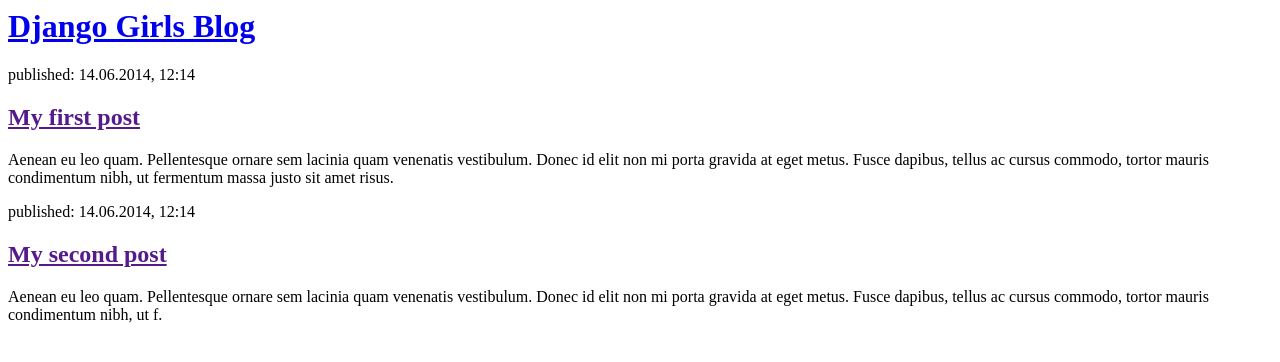
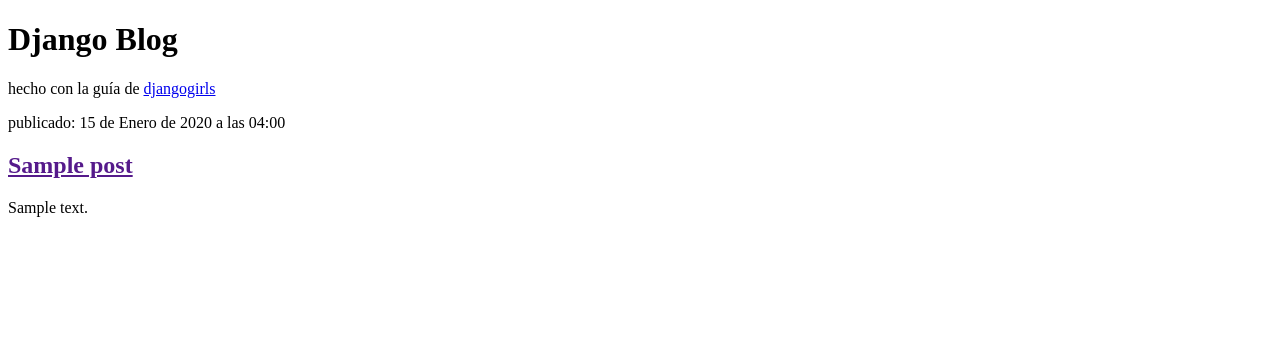
Before and after one commit to NibboNi/my-first-blog, a Django app: page / in a window 1280 px wide. Shown: the top 362 px of the page. Run offline with Django 5.2, Linux system fonts and the light colour scheme; tables that the repository leaves empty hold one stand-in row (values such as "Sample post").

Commit message:
update template to fetch posts from database

```diff
--- a/blog/templates/blog/post_list.html
+++ b/blog/templates/blog/post_list.html
@@ -1,31 +1,31 @@
-<html>
+<!DOCTYPE html>
+<html lang="en">
   <head>
-    <title>Django Girls blog</title>
+    <meta charset="UTF-8" />
+    <meta name="viewport" content="width=device-width, initial-scale=1.0" />
+    <title>A Django Blog</title>
   </head>
   <body>
-    <div>
-      <h1><a href="/">Django Girls Blog</a></h1>
-    </div>
+    <header>
+      <h1>Django Blog</h1>
+      <p>
+        hecho con la guía de
+        <a href="https://tutorial.djangogirls.org/es/" target="_blank"
+          >djangogirls</a
+        >
+      </p>
+    </header>
 
-    <div>
-      <p>published: 14.06.2014, 12:14</p>
-      <h2><a href="">My first post</a></h2>
-      <p>
-        Aenean eu leo quam. Pellentesque ornare sem lacinia quam venenatis
-        vestibulum. Donec id elit non mi porta gravida at eget metus. Fusce
-        dapibus, tellus ac cursus commodo, tortor mauris condimentum nibh, ut
-        fermentum massa justo sit amet risus.
-      </p>
-    </div>
-
-    <div>
-      <p>published: 14.06.2014, 12:14</p>
-      <h2><a href="">My second post</a></h2>
-      <p>
-        Aenean eu leo quam. Pellentesque ornare sem lacinia quam venenatis
-        vestibulum. Donec id elit non mi porta gravida at eget metus. Fusce
-        dapibus, tellus ac cursus commodo, tortor mauris condimentum nibh, ut f.
-      </p>
-    </div>
+    <main>
+      <section>
+        {% for post in posts %}
+        <article>
+          <p>publicado: {{ post.published_date }}</p>
+          <h2><a href="">{{ post.title }}</a></h2>
+          <p>{{ post.text|linebreaksbr }}</p>
+        </article>
+        {% endfor %}
+      </section>
+    </main>
   </body>
 </html>
--- a/blog/views.py
+++ b/blog/views.py
@@ -1,7 +1,11 @@
 from django.shortcuts import render
+from django.utils import timezone
+from .models import Post
 
 # Create your views here.
 
 
 def post_list(request):
-    return render(request, 'blog/post_list.html', {})
+    posts = Post.objects.filter(
+        published_date__lte=timezone.now()).order_by('published_date')
+    return render(request, 'blog/post_list.html', {'posts': posts})
```
